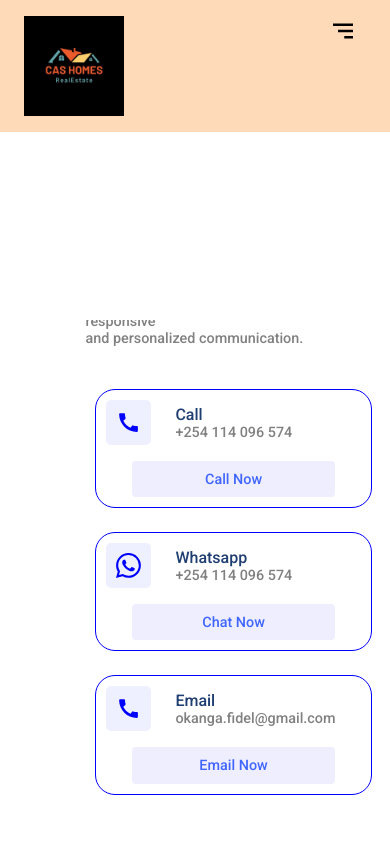
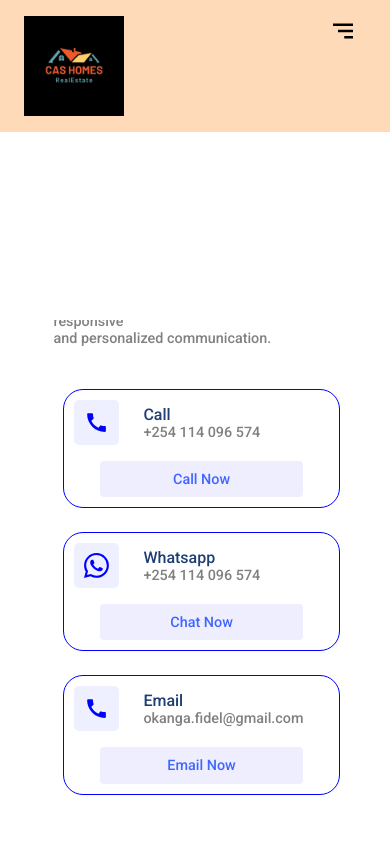
Before and after one commit to Castro32/Cas-Homes, a React (Vite) app: page /contact in a window 390 px wide. Shown: the top 844 px of the page. Built offline with nearby package versions, Linux system fonts and the light colour scheme.

Commit message:
updated contact section

```diff
--- a/package.json
+++ b/package.json
@@ -24,7 +24,7 @@
   "devDependencies": {
     "@types/react": "^18.0.28",
     "@types/react-dom": "^18.0.11",
-    "@vitejs/plugin-react": "^3.1.0",
-    "vite": "^4.2.0"
+    "@vitejs/plugin-react": "^4.2.1",
+    "vite": "^5.0.12"
   }
 }
--- a/src/components/Contact/Contact.css
+++ b/src/components/Contact/Contact.css
@@ -60,7 +60,7 @@
 }
 @media (max-width:768px){
     .c-wrapper{
-        margin-right: 20px;
+        margin-right: 100px;
     }
     .c-container{
         flex-direction: row;
```
Also changed, not shown: 2 other files (tests, documents, lock files or other folders).
